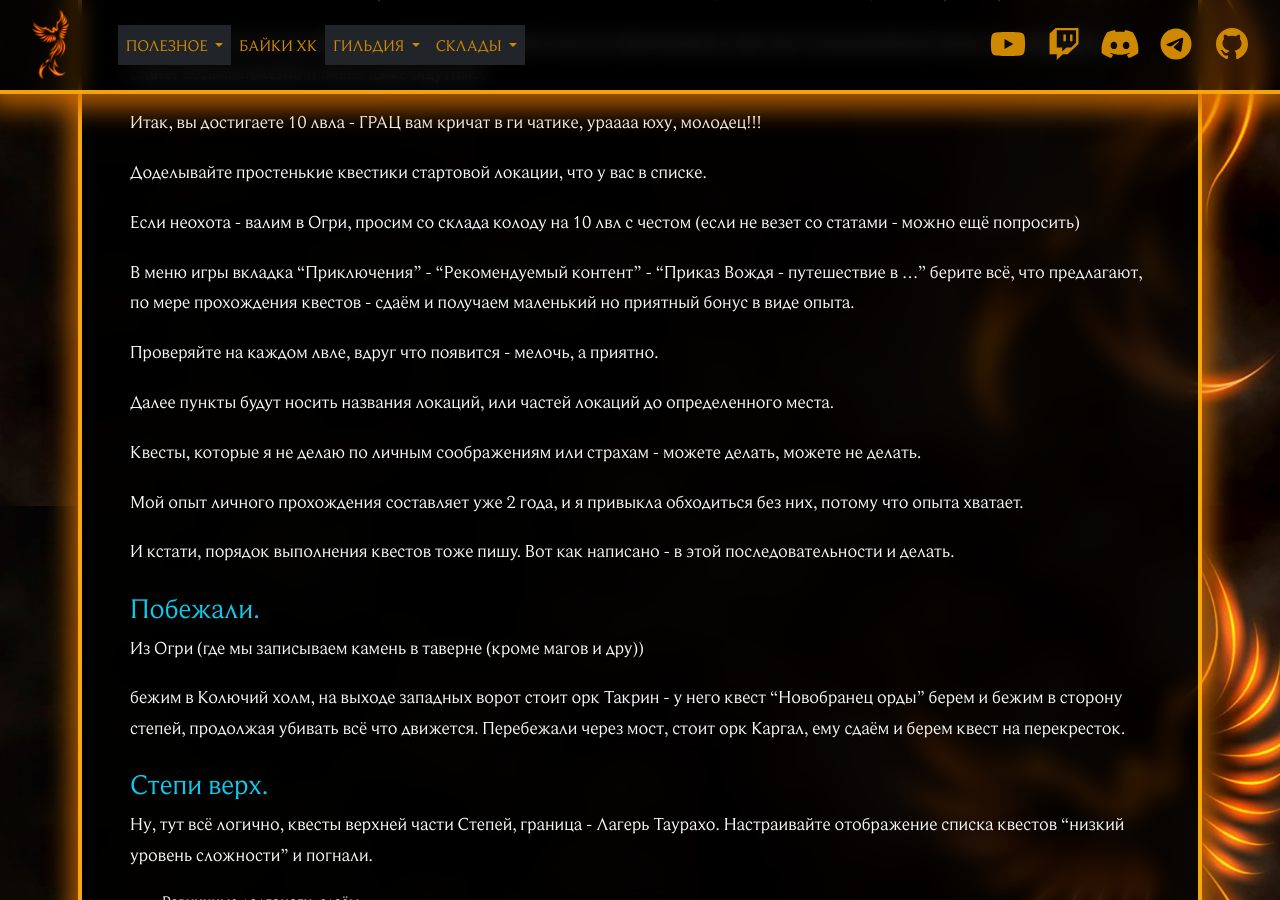
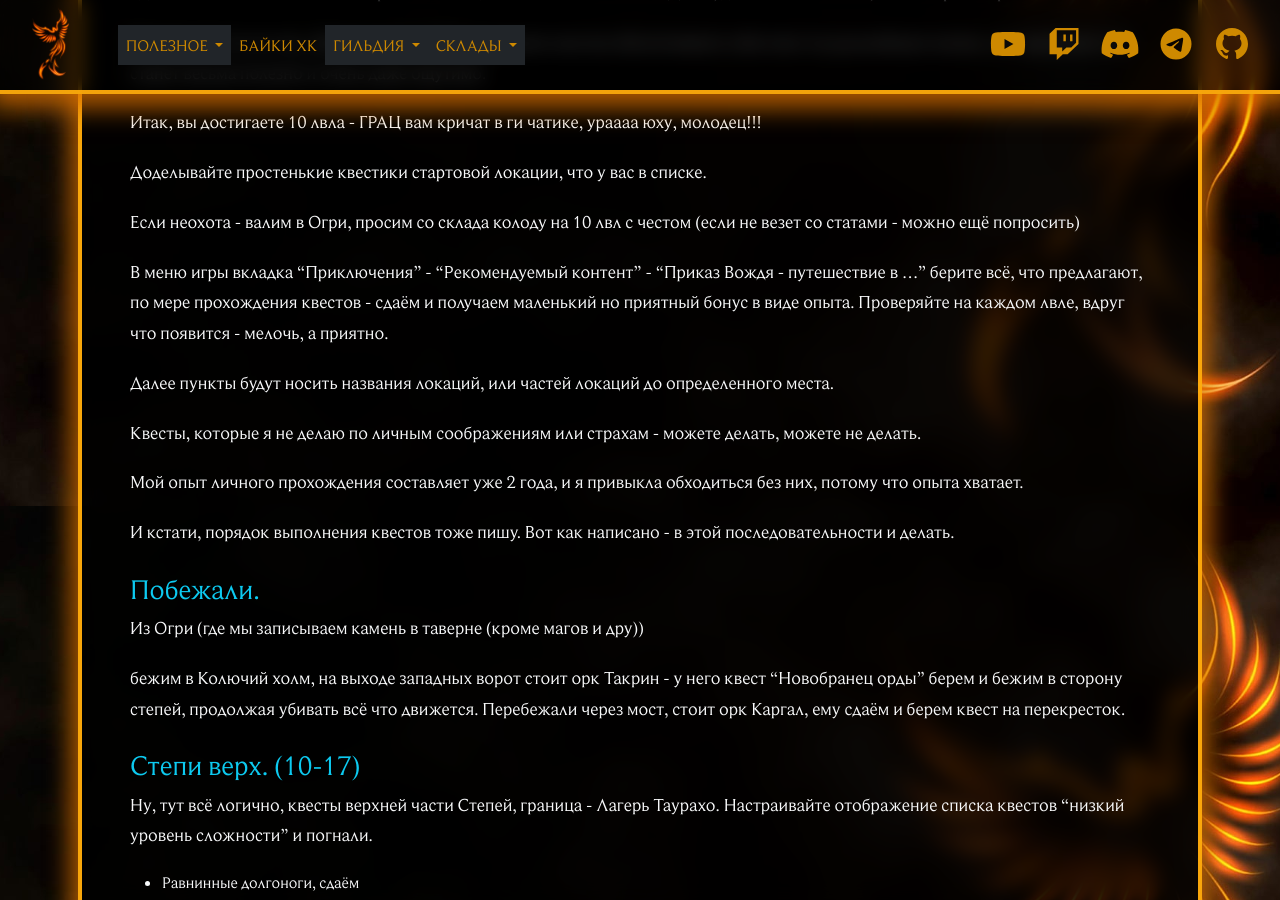
Before and after one commit to Phoenix-Guilds/phoenix-guilds.github.io, a Jekyll site: the page built from _guides/gayd-po-prokachke-hk-ot-silmy.md, in a window 1280 px wide and 900 px high, scrolled down 3094 px. Built offline with Jekyll 4.4.1, drawn with Linux system fonts in a browser that asks for light colours; nearby versions of some CDN libraries; library files that are not in the unit come from our copies; some of the changed lines change nothing that is shown; some of the changed text lies outside the part shown.

Commit message:
Update Гайды “gayd-po-prokachke-hk-ot-silmy”

```diff
--- a/_guides/gayd-po-prokachke-hk-ot-silmy.md
+++ b/_guides/gayd-po-prokachke-hk-ot-silmy.md
@@ -114,9 +114,7 @@
 
 Если неохота - валим в Огри, просим со склада колоду на 10 лвл с честом (если не везет со статами - можно ещё попросить)
 
-В меню игры вкладка "Приключения" - "Рекомендуемый контент" - "Приказ Вождя - путешествие в ..." берите всё, что предлагают, по мере прохождения квестов - сдаём и получаем маленький но приятный бонус в виде опыта.
-
-Проверяйте на каждом лвле, вдруг что появится - мелочь, а приятно.
+В меню игры вкладка "Приключения" - "Рекомендуемый контент" - "Приказ Вождя - путешествие в ..." берите всё, что предлагают, по мере прохождения квестов - сдаём и получаем маленький но приятный бонус в виде опыта. Проверяйте на каждом лвле, вдруг что появится - мелочь, а приятно.
 
 Далее пункты будут носить названия локаций, или частей локаций до определенного места.
 
@@ -132,7 +130,7 @@
 
 бежим в Колючий холм, на выходе западных ворот стоит орк Такрин - у него квест "Новобранец орды" берем и бежим в сторону степей, продолжая убивать всё что движется. Перебежали через мост, стоит орк Каргал, ему сдаём и берем квест на перекресток.
 
-### Степи верх.
+### Степи верх. (10-17)
 
 Ну, тут всё логично, квесты верхней части Степей, граница - Лагерь Таурахо. Настраивайте отображение списка квестов "низкий уровень сложности" и погнали.
 
@@ -267,7 +265,7 @@
 
 В остальном, всё по мере роста лвла и выполнения - выглядит весьма гармонично. Ориентировочно на уровне 16-17 эта зона будет пройдена.
 
-### Когтистые горы до середины.
+### Когтистые горы до середины. (17-20)
 
 От Перекрестка бежим ножками в сторону Когтистых гор, на входе в локацию стоят коровка и орчиха, у них квесты, берем, делаем.
 
@@ -337,7 +335,7 @@
 
 5.Ордан (можно сделать, но мне лень бежать обратно сдавать)
 
-### Степи низ.
+### Степи низ. (20-22)
 
 Если лвл стал 20, то для начала летим в Перекресток. Тут остался один квестик, который я специально пропускаю до того момента, пока на своих двоих перестаю пылить.
 
@@ -382,7 +380,7 @@
 
 **В БЕЙЛ МОДАН НЕ ХОДИТЬ**, там старуха с косой прибрать может. Выполняем, бежим, сдаёмся
 
-### Когтистые горы верх.
+### Когтистые горы верх. (22-24)
 
 Возвращаемся в когтистые. Пешком из Перекрестка. Сдаём квест.
 
@@ -406,7 +404,7 @@
 
 всё делаем аккуратненько, по одному мобу, всё сдаём.
 
-### Ясеневый лес
+### Ясеневый лес (24-25)
 
 Прежде чем туда бежать - ИДЁМ НА СКЛАД за страницами и мушкетоном. Прям сразу берем все странички и делаем руководства в сумке.
 
@@ -515,7 +513,7 @@
 
 На этом всё, дальше никуда не надо по лесу гулять. Опасно для жизни.
 
-### 1000 игл мерцающая равнина.
+### 1000 игл мерцающая равнина. (29-30)
 
 Ориентировочно уровень персонажа на этом этапе должен быть примерно 29 с копейками.
 
@@ -600,7 +598,7 @@
 
 К этому времени лвл должен стать 35+
 
-### Пылевые топи на 35
+### Пылевые топи на 35 (35-40)
 
 В Громовом Утёсе на Вершине Охотников берем квест "Волокун"
 
@@ -908,7 +906,7 @@
 
 обратно в Фералас, сдать опасность и летим в Танарис (благодаря мерцающей равнине, перелётка в танарис должна быть открыта)
 
-### Танарис
+### Танарис ( -47)
 
 Прилетели. сдаём, берём, но не всё.
 
@@ -991,7 +989,7 @@
 
 и теперь долгий путь в....
 
-### Внутренние земли.
+### Внутренние земли. (47-
 
 Едем туда, берём всё, КРОМЕ КВЕСТОВ НА ДЖИНТААЛОР вот просто по списку отменяем всё, что находится в той части локации.
 
```
